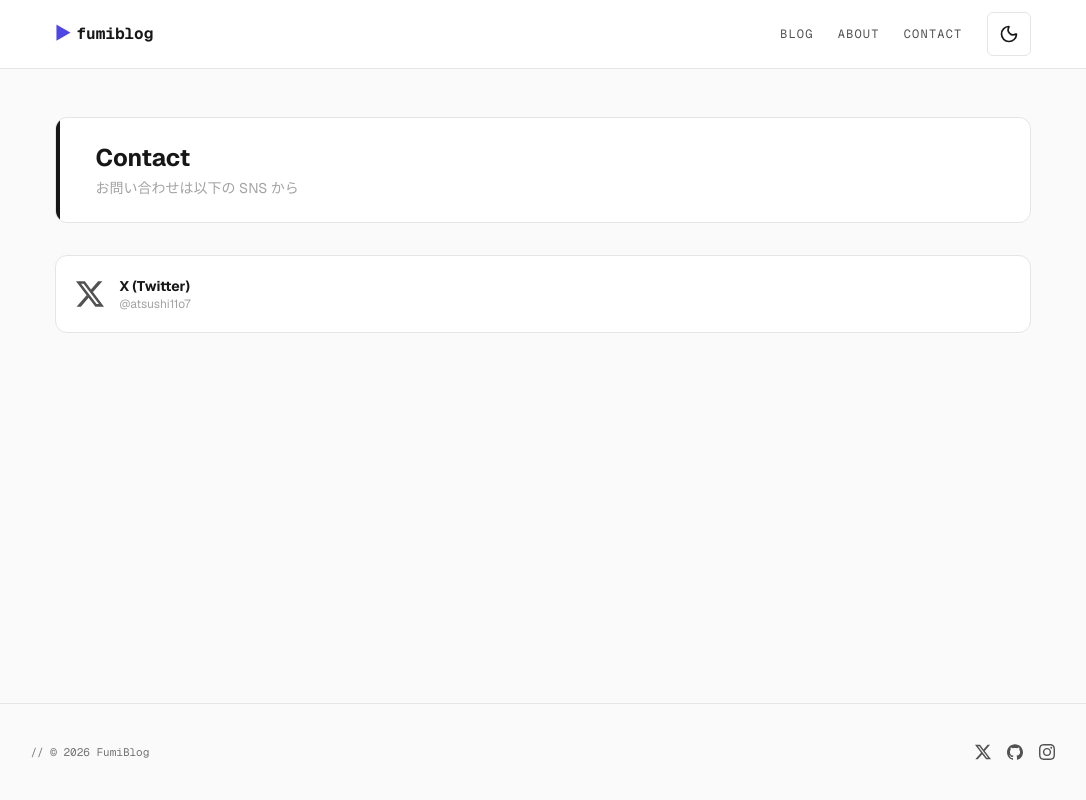
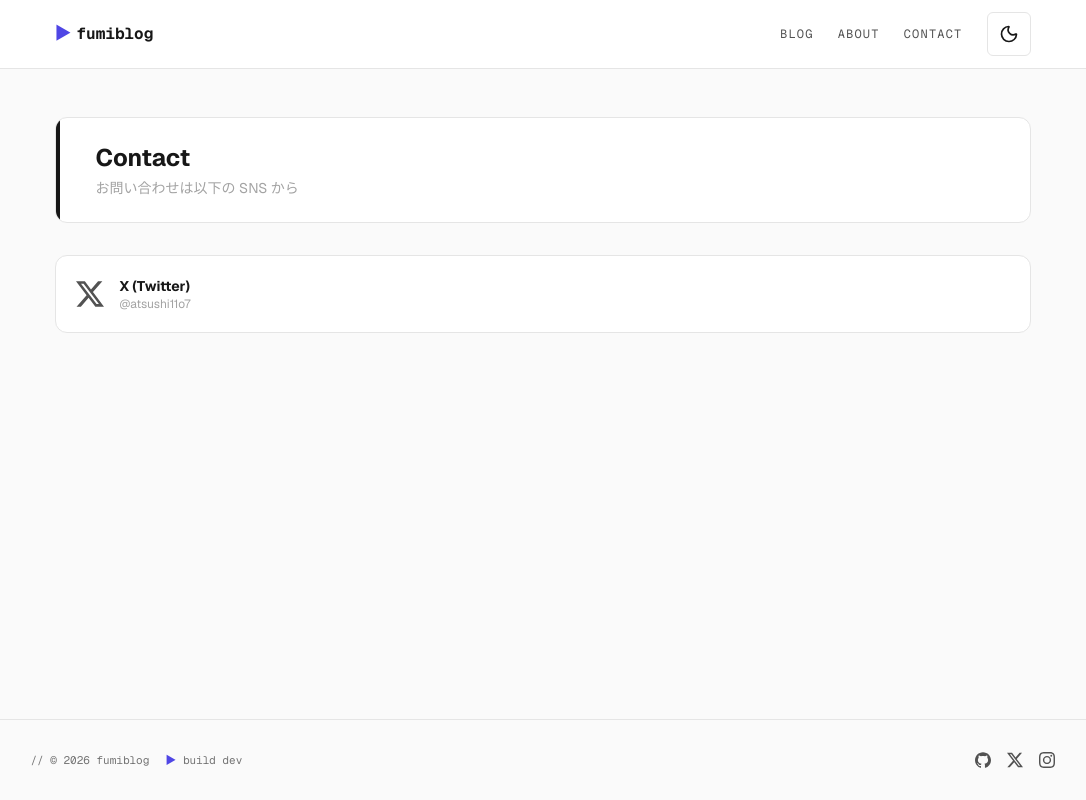
Before and after one commit to atsushi11o7/fumiblog, a Next.js app: page /contact in a window 1280 px wide. Shown: the whole page, without its empty margins (90-1176 px from the left). Built offline with nearby package versions, Linux system fonts and the light colour scheme; no server answers.

Commit message:
Restyle Footer and fix SocialLinks default URLs

```diff
--- a/src/components/molecules/SocialLinks/SocialLinks.tsx
+++ b/src/components/molecules/SocialLinks/SocialLinks.tsx
@@ -34,9 +34,9 @@ const iconMap = {
 };
 
 const defaultLinks: SocialLink[] = [
-  { platform: 'x', href: 'https://x.com', ariaLabel: 'X' },
-  { platform: 'github', href: 'https://github.com', ariaLabel: 'GitHub' },
-  { platform: 'instagram', href: 'https://instagram.com', ariaLabel: 'Instagram' },
+  { platform: 'github', href: 'https://github.com/atsushi11o7', ariaLabel: 'GitHub' },
+  { platform: 'x', href: 'https://x.com/atsushi11o7', ariaLabel: 'X' },
+  { platform: 'instagram', href: 'https://www.instagram.com/atsushi11o7', ariaLabel: 'Instagram' },
 ];
 
 export function SocialLinks({ links = defaultLinks, className = '' }: SocialLinksProps) {
--- a/src/components/organisms/Footer/Footer.tsx
+++ b/src/components/organisms/Footer/Footer.tsx
@@ -2,34 +2,30 @@ import { Copyright } from '@/components/molecules/Copyright';
 import { SocialLinks, type SocialLink } from '@/components/molecules/SocialLinks';
 
 export interface FooterProps {
-  /**
-   * Site name for copyright
-   */
   siteName?: string;
-  /**
-   * Year for copyright (defaults to current year)
-   */
   year?: number;
-  /**
-   * Social media links
-   */
   socialLinks?: SocialLink[];
-  /**
-   * Additional CSS classes
-   */
   className?: string;
 }
 
 export function Footer({
-  siteName = 'FumiBlog',
+  siteName = 'fumiblog',
   year,
   socialLinks,
   className = '',
 }: FooterProps) {
+  const buildSha = process.env.NEXT_PUBLIC_GIT_SHA ?? 'dev';
+
   return (
-    <footer className={`tt border-t border-border px-6 py-10 ${className}`.trim()}>
-      <div className="flex flex-col md:flex-row justify-between items-center gap-4 max-w-[1024px] mx-auto w-full">
-        <Copyright siteName={siteName} year={year} />
+    <footer className={`border-t border-border px-6 py-8 ${className}`.trim()}>
+      <div className="flex flex-col md:flex-row md:justify-between md:items-center gap-4 max-w-5xl mx-auto w-full">
+        <div className="flex flex-wrap items-center gap-x-4 gap-y-1">
+          <Copyright siteName={siteName} year={year} />
+          <span className="mono text-[11px] text-syntax-comment">
+            <span className="text-cat-accent" aria-hidden="true">▶</span>
+            {` build ${buildSha}`}
+          </span>
+        </div>
         <SocialLinks links={socialLinks} />
       </div>
     </footer>
```
